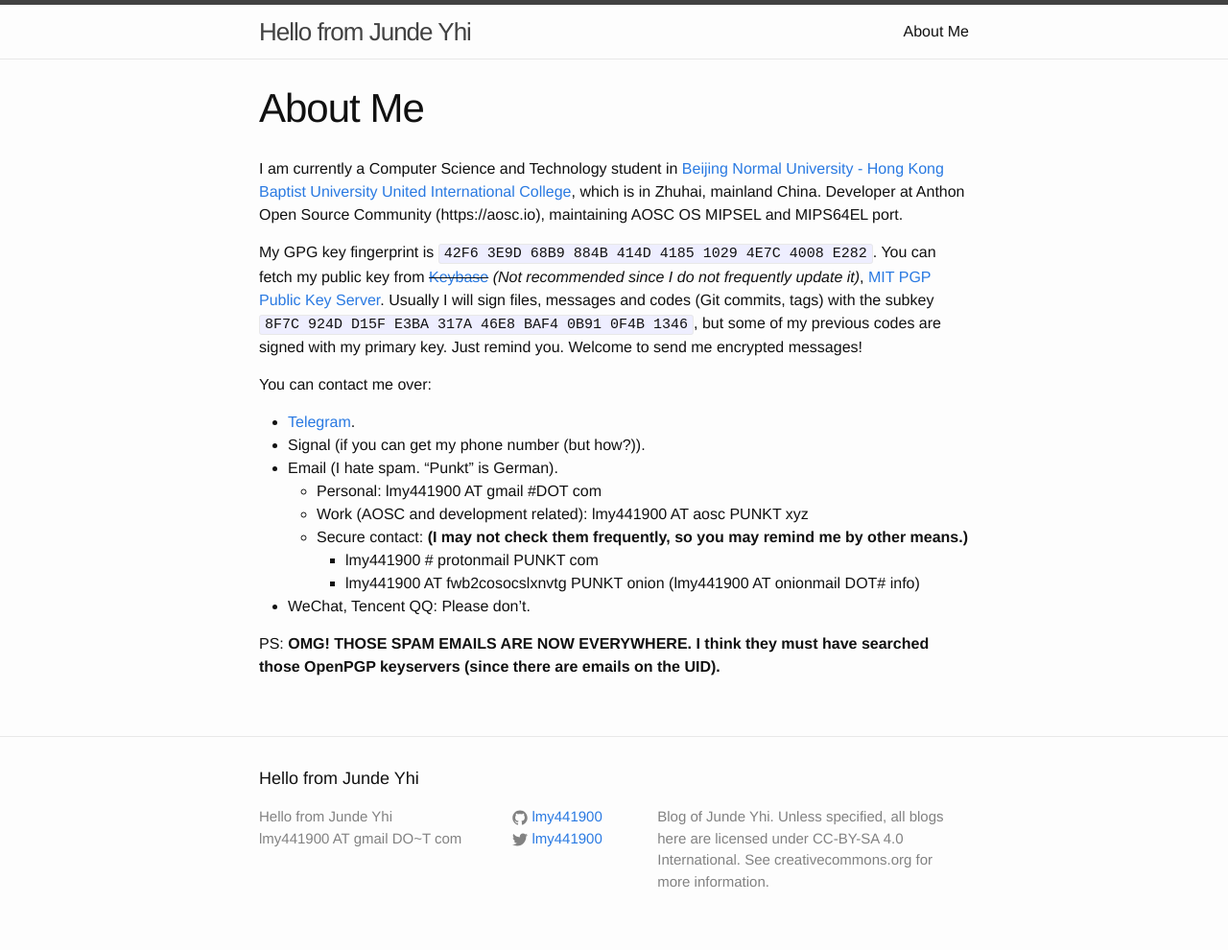
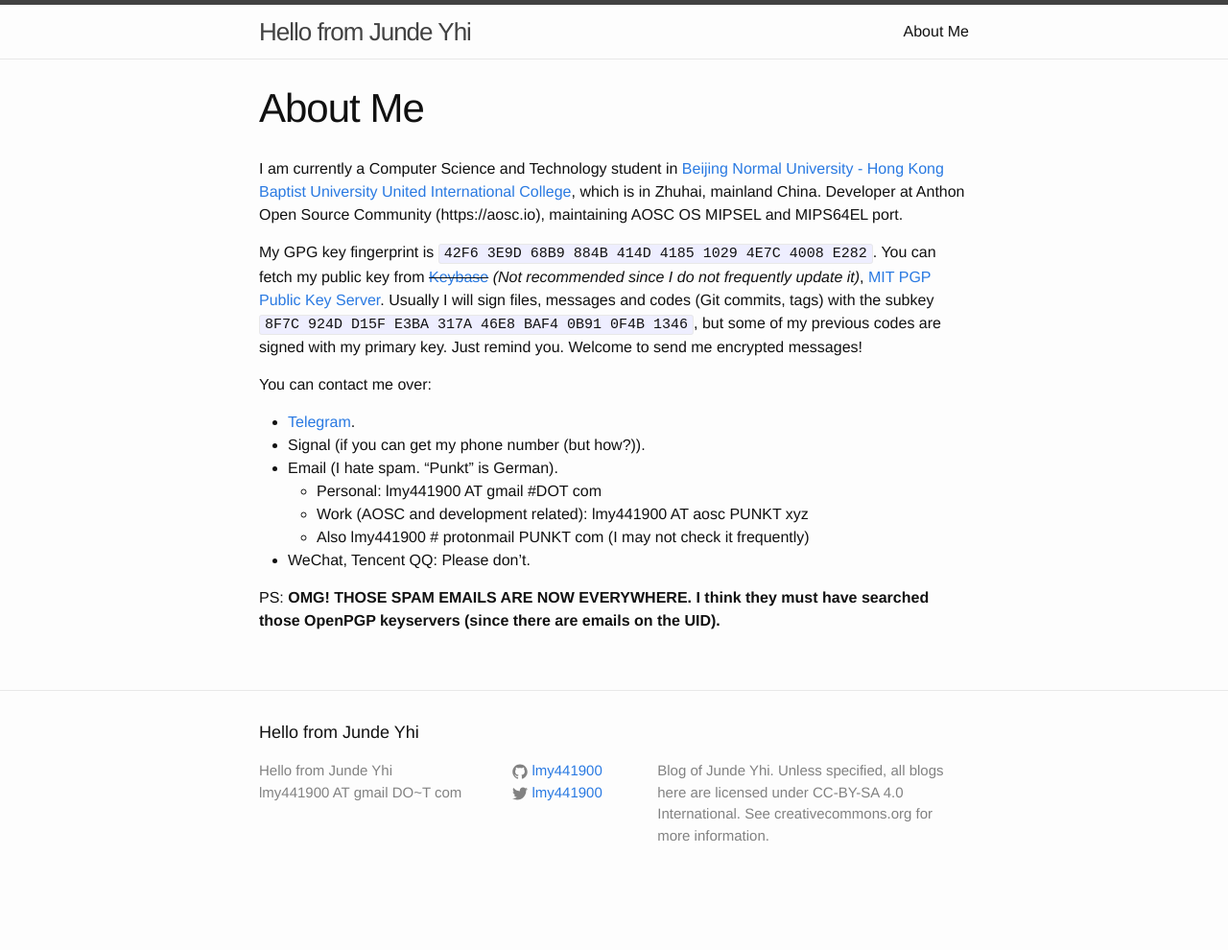
Before and after one commit to lmy441900/lmy441900.github.io, a Jekyll site: the page built from about.md, in a window 1280 px wide. Shown: the whole page at 96% size. Built offline with Jekyll 4.4.1, drawn with Linux system fonts in a browser that asks for light colours; after the commit the page ends 942 px from its top, so only the background shows below that.

Commit message:
about: remove onionmail
it is not secure at all. I am not using it any more.

```diff
--- a/about.md
+++ b/about.md
@@ -15,9 +15,7 @@
 - Email (I hate spam. "Punkt" is German).
   - Personal: lmy441900 AT gmail #DOT com
   - Work (AOSC and development related): lmy441900 AT aosc PUNKT xyz
-  - Secure contact: **(I may not check them frequently, so you may remind me by other means.)**
-    - lmy441900 # protonmail PUNKT com
-    - lmy441900 AT fwb2cosocslxnvtg PUNKT onion (lmy441900 AT onionmail DOT# info)
+  - Also lmy441900 # protonmail PUNKT com (I may not check it frequently)
 - WeChat, Tencent QQ: Please don't. <!-- You actually can get them from somewhere. -->
 
 PS: **OMG! THOSE SPAM EMAILS ARE NOW EVERYWHERE. I think they must have searched those OpenPGP keyservers (since there are emails on the UID).**
```
